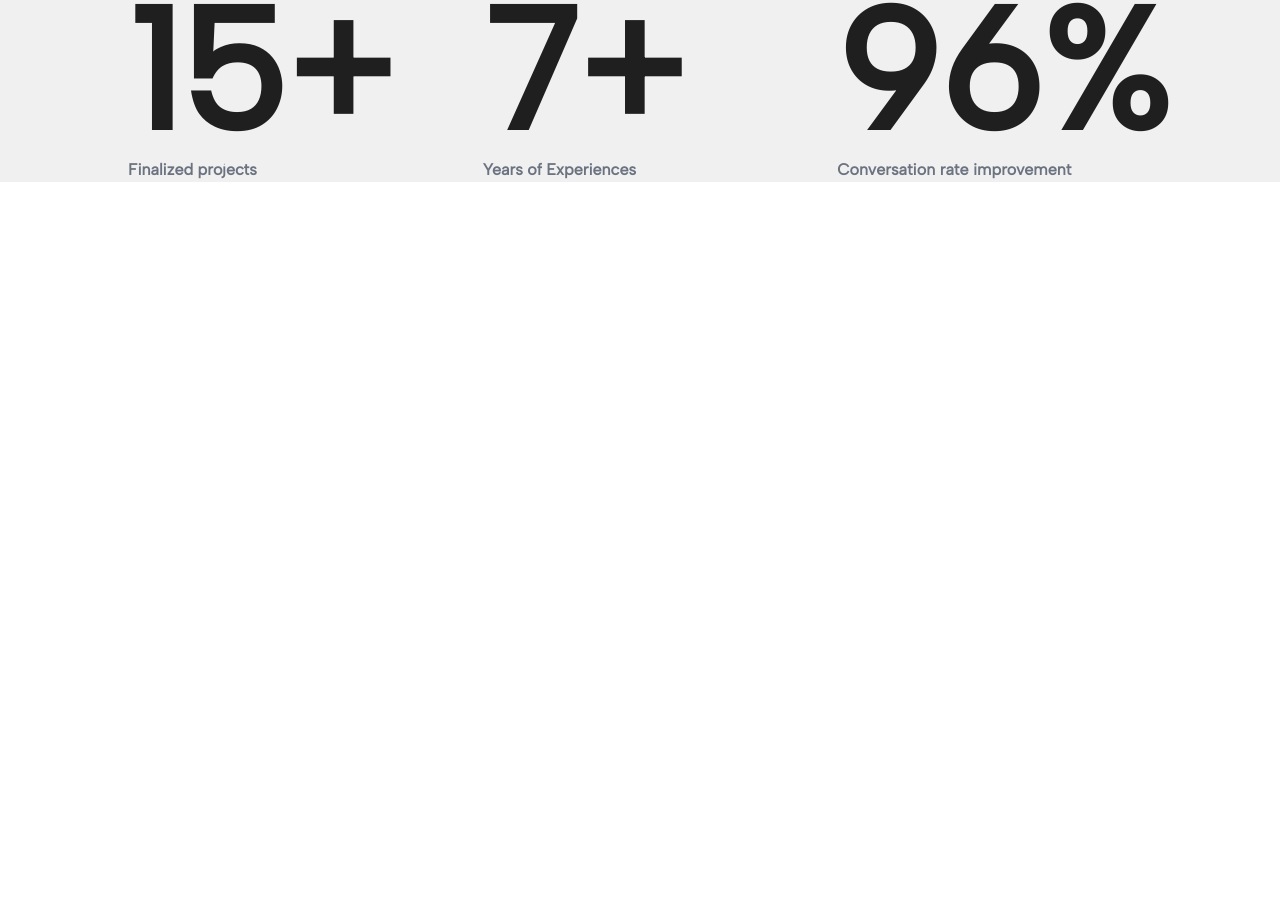
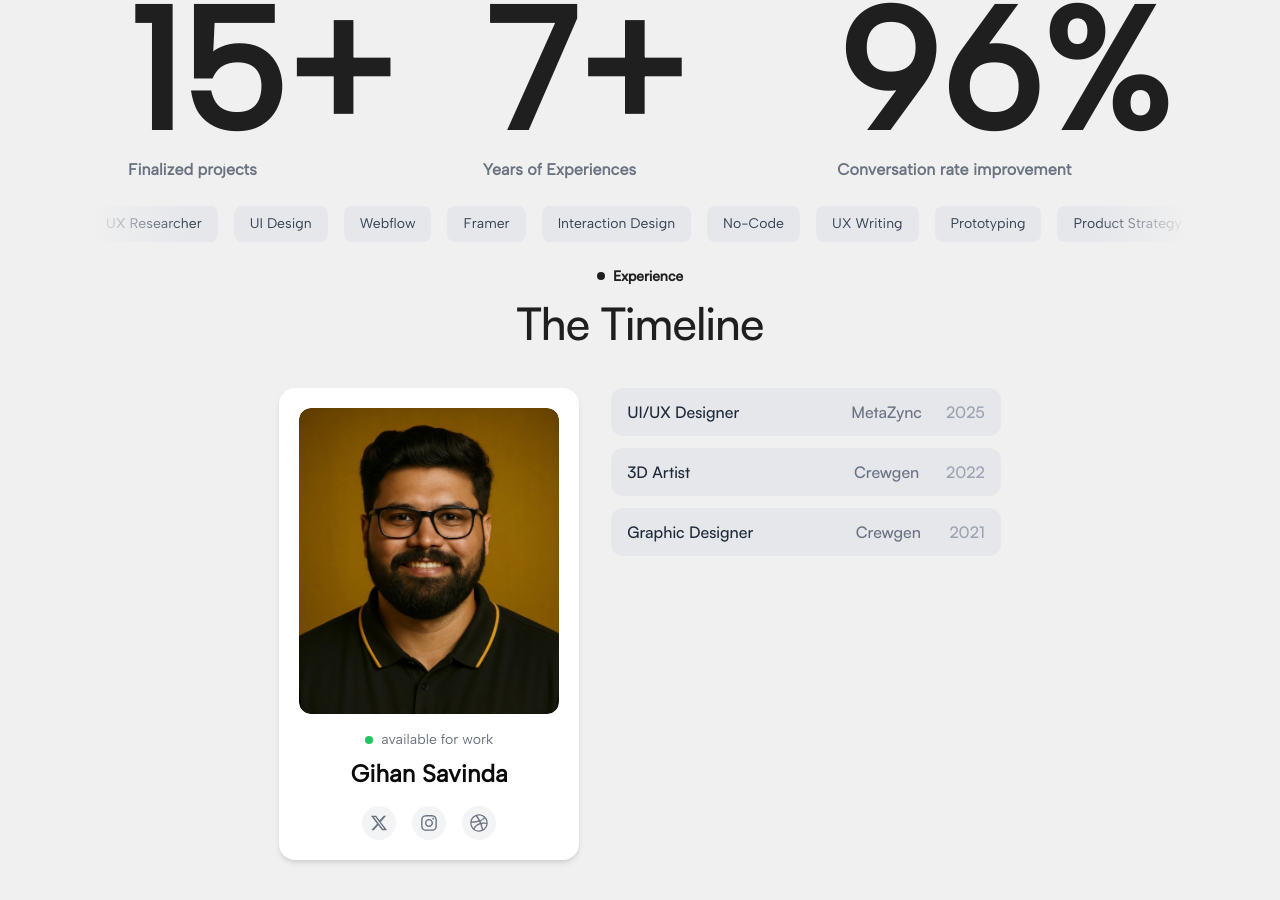
Before and after one commit to GihanSVND/Portfolio, a Next.js app: page / in a window 1280 px wide. Shown: the part 3775-4675 px from the top of the page. Before the commit the page ends 3973 px from the top, so only its background shows below. Built offline with nearby package versions, Linux system fonts and the light colour scheme; a web font is replaced by a local one.

Commit message:
added experiences

```diff
--- a/app/page.tsx
+++ b/app/page.tsx
@@ -10,6 +10,8 @@ import ProjectGrid from "../components/ProjectGrid";
 import StatissticSection from "../components/StatisticSection";
 import ClientBenefits from "../components/ClientBenefits";
 import QuoteReveal from "../components/QuoteReveal";
+import Scrollingskills from "../components/ScrollingSkills";
+import Sophiecard from "../components/SophieCard";
 
 const kugileFont = localFont({
   src: "/fonts/Kugile.woff",
@@ -47,6 +49,16 @@ export default function Home() {
         <div className="flex justify-center items-center">
           <StatissticSection />
         </div>
+        <div className="flex items-center justify-center ">
+
+         <Scrollingskills />
+
+        </div>
+        <div className="flex items-center justify-center ">
+
+         <Sophiecard />
+
+        </div>
       </div>
     </main>
   );
--- a/components/Hero.tsx
+++ b/components/Hero.tsx
@@ -96,8 +96,8 @@ const QuoteReveal = () => {
                   {/* Hover-scaling image */}
                   <motion.div
                     className="relative flex items-center justify-center mr-2"
-                    whileHover={{ scale: 5 }}
-                    transition={{ duration: 0.5, ease: "easeInOut" }}
+                    whileHover={{ scale: 3 }}
+                    transition={{ duration: 0.2, ease: "easeInOut" }}
                     style={{ transformOrigin: "center" }}
                   >
                     <motion.img
--- /dev/null
+++ b/components/ScrollingSkills.tsx
@@ -0,0 +1,61 @@
+"use client";
+
+import { useEffect, useRef } from "react";
+import localFont from "next/font/local";
+
+const satoshi = localFont({
+  src: "../app/fonts/Satoshi.woff",
+})
+
+const skills = [
+  "UX Researcher", "UI Design", "Webflow", "Framer", "Interaction Design",
+  "No-Code", "UX Writing", "Prototyping", "Product Strategy", "User Testing",
+];
+
+export default function ScrollingSkills() {
+  const containerRef = useRef<HTMLDivElement>(null);
+
+  useEffect(() => {
+    let animationFrameId: number;
+    const container = containerRef.current;
+
+    const scroll = () => {
+      if (container) {
+        container.scrollLeft += 0.5; // adjust speed
+        if (
+          container.scrollLeft >=
+          container.scrollWidth - container.clientWidth
+        ) {
+          container.scrollLeft = 0;
+        }
+      }
+      animationFrameId = requestAnimationFrame(scroll);
+    };
+
+    animationFrameId = requestAnimationFrame(scroll);
+
+    return () => cancelAnimationFrame(animationFrameId);
+  }, []);
+
+  return (
+    <div className="relative w-full max-w-[1100px] mx-auto overflow-hidden py-6">
+      {/* Fade overlays */}
+      <div className="pointer-events-none absolute top-0 left-0 w-24 h-full bg-gradient-to-r from-[#F0F0F0] to-transparent z-10" />
+      <div className="pointer-events-none absolute top-0 right-0 w-24 h-full bg-gradient-to-l from-[#F0F0F0] to-transparent z-10" />
+
+      <div
+        ref={containerRef}
+        className="flex gap-4 whitespace-nowrap overflow-hidden"
+      >
+        {[...skills, ...skills].map((skill, i) => (
+          <span
+            key={i}
+            className={`bg-gray-200 text-gray-700 px-4 py-2 rounded-lg text-sm shrink-0 ${satoshi.className}`}
+          >
+            {skill}
+          </span>
+        ))}
+      </div>
+    </div>
+  );
+}
--- /dev/null
+++ b/components/SophieCard.tsx
@@ -0,0 +1,122 @@
+"use client";
+
+import Image from "next/image";
+import { FaXTwitter, FaInstagram, FaDribbble } from "react-icons/fa6";
+import localFont from "next/font/local";
+
+
+const satoshi = localFont({
+  src: "../app/fonts/Satoshi.woff",
+});
+
+const satoshim = localFont({
+  src: "../app/fonts/SatoshiMedium.woff",
+});
+
+
+
+const experiences = [
+  { title: "UI/UX Designer", company: "MetaZync", year: "2025" },
+  { title: "3D Artist", company: "Crewgen", year: "2022" },
+  { title: "Graphic Designer", company: "Crewgen", year: "2021" },
+];
+
+export default function SophieCard() {
+  return (
+    <div>
+      <div className="text-center ">
+        <p
+          className={`${satoshim.className} text-sm text-[#1F1F1F] flex justify-center items-center gap-2 font-semibold `}
+        >
+          <span className="w-2 h-2 bg-[#1F1F1F] rounded-full inline-block"></span>
+          Experience
+        </p>
+        <h2
+          className={`${satoshim.className} text-2xl md:text-[45px] mt-3 text-[#1F1F1F] leading-[50px] -tracking-[0.02em]`}
+        >
+          The Timeline
+        </h2>
+      </div>
+
+      <div className="w-full max-w-[1300px] mx-auto px-4 py-10 flex flex-col lg:flex-row gap-8">
+        {/* Left Panel */}
+        <div className="w-full lg:w-[300px] bg-white rounded-2xl shadow-md p-5 flex flex-col items-center text-center">
+          {/* Profile Image */}
+          <div className="w-full rounded-xl overflow-hidden">
+            <Image
+              src="/prof.png"
+              alt="Profile"
+              width={300}
+              height={300}
+              className="w-full object-cover rounded-xl"
+            />
+          </div>
+
+          {/* Availability */}
+          <p
+            className={`mt-4 text-sm text-gray-500 flex items-center gap-2 ${satoshi.className} `}
+          >
+            <span className="h-2 w-2 rounded-full bg-green-500 inline-block"></span>
+            available for work
+          </p>
+
+          {/* Name & Role */}
+          <h2 className={`text-2xl font-semibold mt-2 ${satoshi.className}`}>
+            Gihan Savinda
+          </h2>
+
+          {/* Social Media Buttons */}
+          <div className="flex gap-4 mt-4 text-gray-500 text-lg">
+            <a
+              href="https://x.com"
+              target="_blank"
+              rel="noopener noreferrer"
+              className="p-2 rounded-full bg-gray-100 hover:bg-gray-200 transition"
+            >
+              <FaXTwitter />
+            </a>
+            <a
+              href="https://instagram.com"
+              target="_blank"
+              rel="noopener noreferrer"
+              className="p-2 rounded-full bg-gray-100 hover:bg-gray-200 transition"
+            >
+              <FaInstagram />
+            </a>
+            <a
+              href="https://dribbble.com"
+              target="_blank"
+              rel="noopener noreferrer"
+              className="p-2 rounded-full bg-gray-100 hover:bg-gray-200 transition"
+            >
+              <FaDribbble />
+            </a>
+          </div>
+
+          {/* Contact Button */}
+          {/* <div className="flex items-center justify-center ">
+          <GradientButton text="See all" href="/get-started" />
+        </div> */}
+        </div>
+
+        {/* Right Panel */}
+        <div className="flex-1">
+          {/* Experience Section */}
+          <div>
+            {experiences.map((exp, i) => (
+              <div
+                key={i}
+                className={`flex flex-col sm:flex-row justify-between items-start sm:items-center bg-gray-200 rounded-xl px-4 py-3 mb-3 space-y-1 sm:space-y-0 sm:gap-6 ${satoshim.className}`}
+
+              >
+                <p className="font-medium text-gray-800 min-w-[200px] ">{exp.title}</p>
+                <p className="text-gray-500">{exp.company}</p>
+                <p className="text-gray-400">{exp.year}</p>
+              </div>
+            ))}
+          </div>
+        </div>
+      </div>
+    </div>
+  );
+}
```
Also changed, not shown: public/gihan.png, public/prof.png (added).
